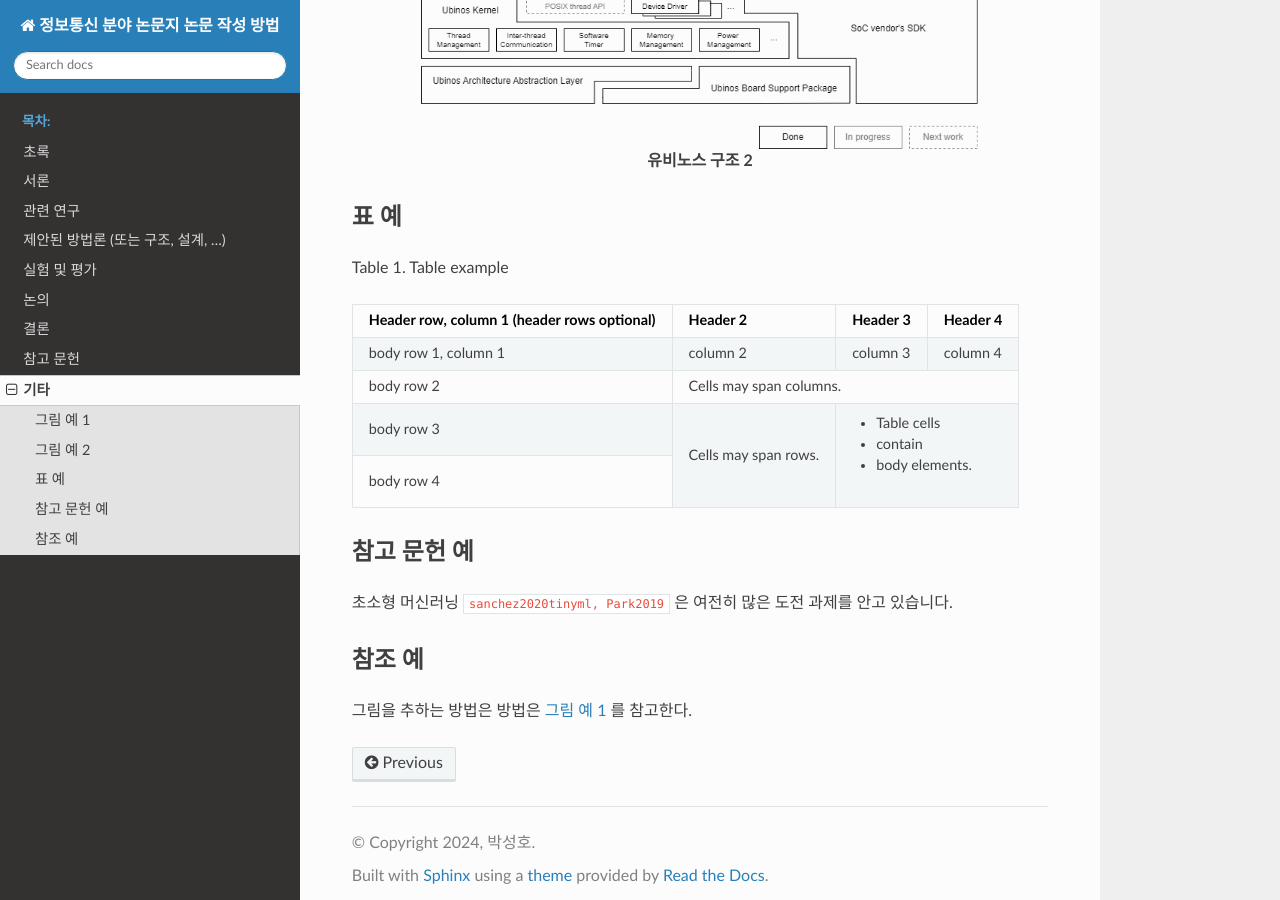
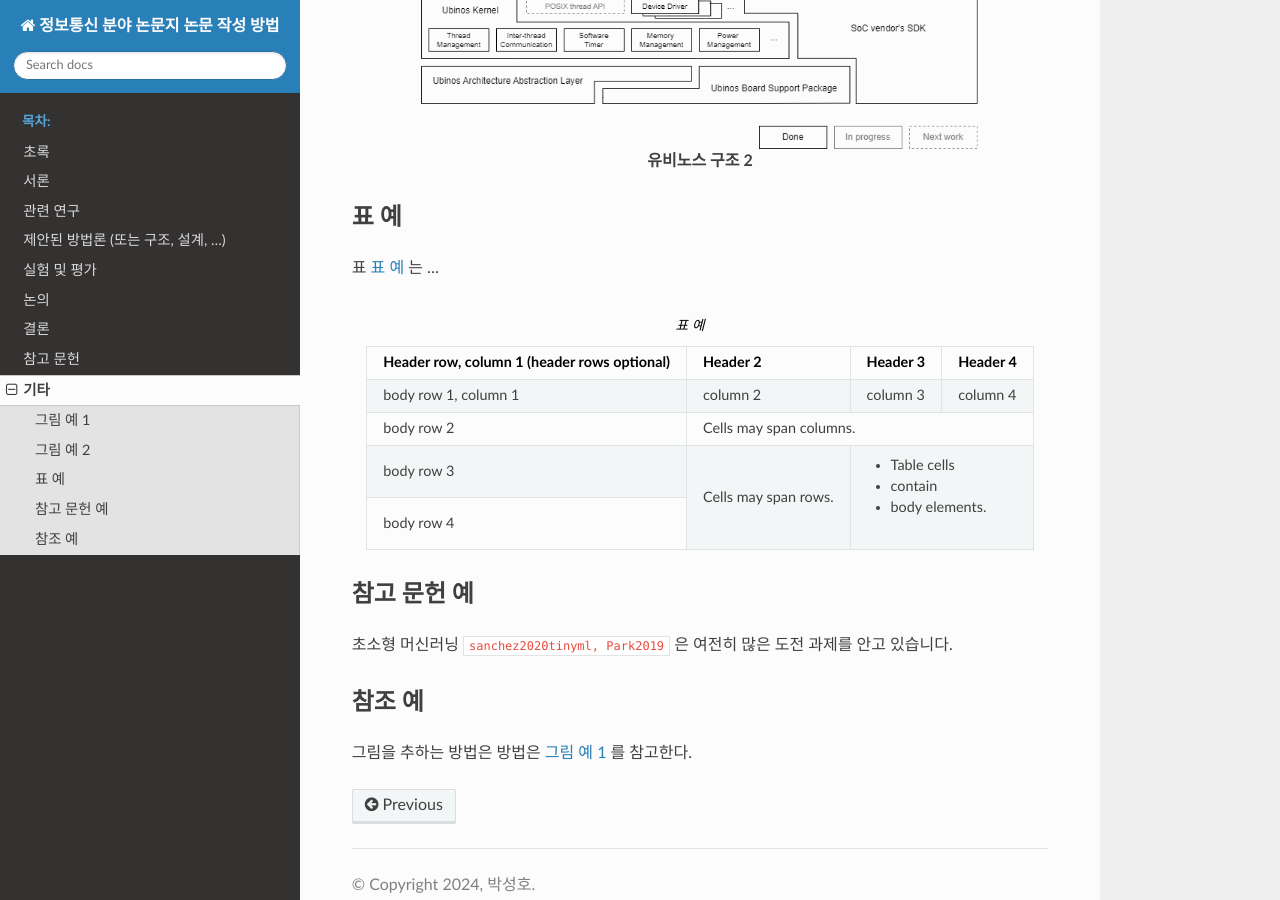
Before and after one commit to sogongbang/sphinx_doc_materials, a Sphinx documentation site: the page built from doc/guide_to_writing_ict_journal_paper_ko/doc/miscellaneous.rst, in a window 1280 px wide and 900 px high, scrolled down 1059 px. Built offline with Sphinx 7.4.7 and the Read the Docs theme 2.0.0, drawn with Linux system fonts in a browser that asks for light colours; cross-references to code outside the pages are shown as plain code.

Commit message:
guide_to_writing_ict_journal_paper_ko: Update table example.

```diff
--- a/doc/guide_to_writing_ict_journal_paper_ko/doc/miscellaneous.rst
+++ b/doc/guide_to_writing_ict_journal_paper_ko/doc/miscellaneous.rst
@@ -36,20 +36,25 @@
 표 예
 -------------------------------------------------------------------------------
 
-Table 1. Table example
+표 :ref:`table_91` 는 ...
 
-+------------------------+------------+----------+----------+
-| Header row, column 1   | Header 2   | Header 3 | Header 4 |
-| (header rows optional) |            |          |          |
-+========================+============+==========+==========+
-| body row 1, column 1   | column 2   | column 3 | column 4 |
-+------------------------+------------+----------+----------+
-| body row 2             | Cells may span columns.          |
-+------------------------+------------+---------------------+
-| body row 3             | Cells may  | - Table cells       |
-+------------------------+ span rows. | - contain           |
-| body row 4             |            | - body elements.    |
-+------------------------+------------+---------------------+
+.. _table_91:
+
+.. table:: 표 예
+    :align: center
+
+    +------------------------+------------+----------+----------+
+    | Header row, column 1   | Header 2   | Header 3 | Header 4 |
+    | (header rows optional) |            |          |          |
+    +========================+============+==========+==========+
+    | body row 1, column 1   | column 2   | column 3 | column 4 |
+    +------------------------+------------+----------+----------+
+    | body row 2             | Cells may span columns.          |
+    +------------------------+------------+---------------------+
+    | body row 3             | Cells may  | - Table cells       |
+    +------------------------+ span rows. | - contain           |
+    | body row 4             |            | - body elements.    |
+    +------------------------+------------+---------------------+
 
 
 참고 문헌 예
```
